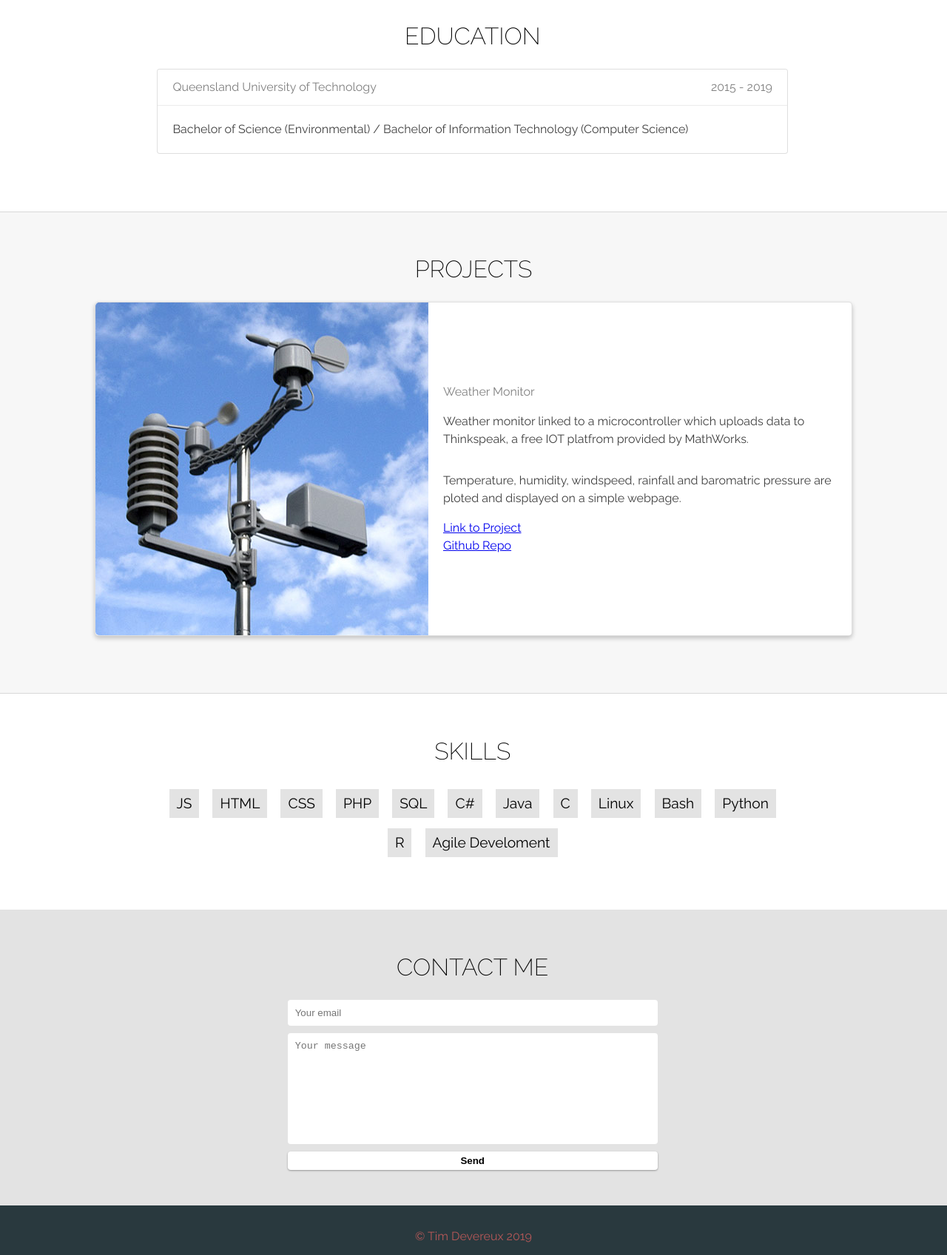
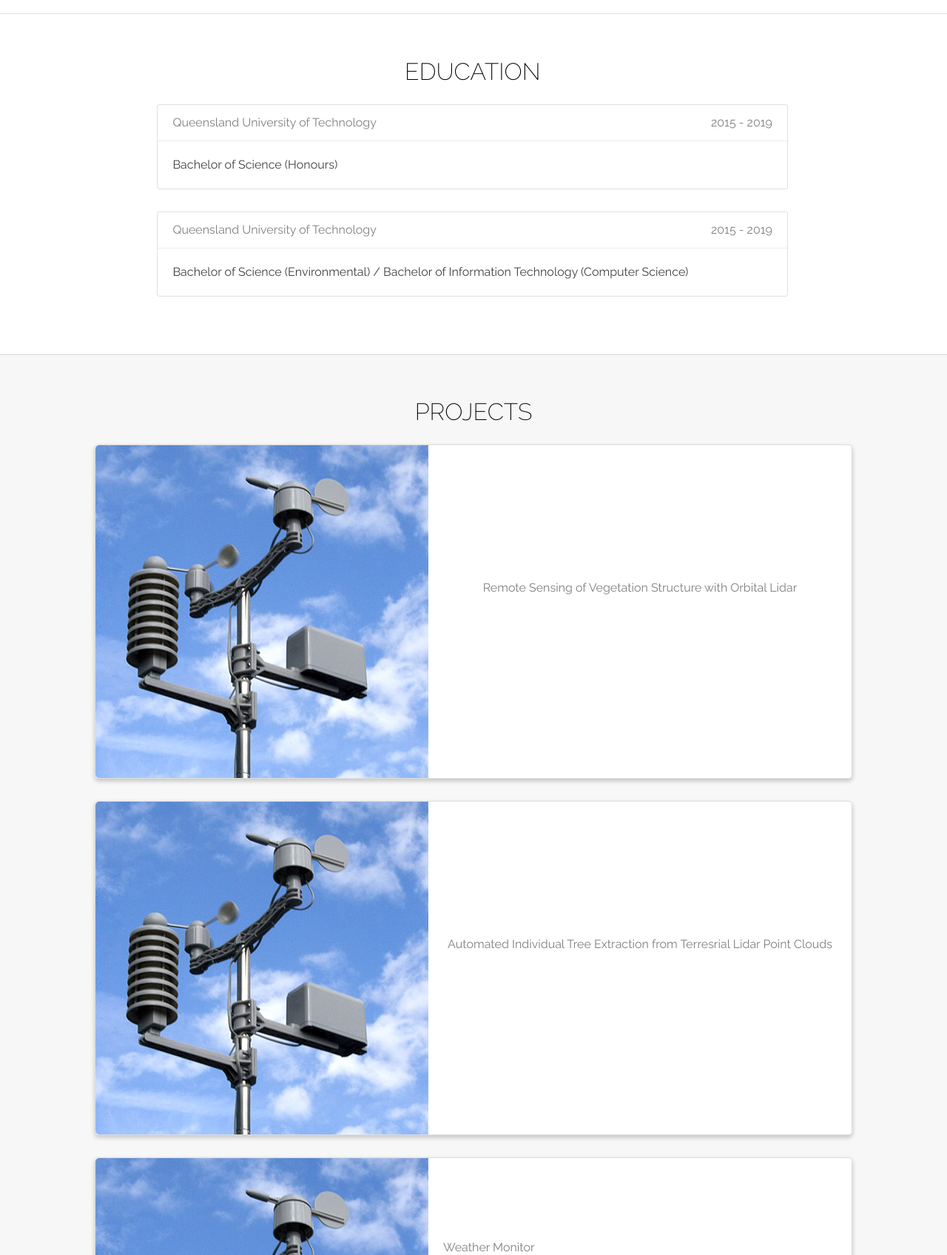
Before and after one commit to devereux-tim/devereux-tim.github.io, a plain HTML site: page index.html in a window 1280 px wide. Shown: the part 1103-2800 px from the top of the page at 74% size. Drawn offline with Linux system fonts and the light colour scheme.

Commit message:
Update index.html

```diff
--- a/index.html
+++ b/index.html
@@ -29,7 +29,7 @@
     <div class="jumbotron">
       <div class="jumbotron-text">
         <h1>Tim Devereux</h1>
-        <p>Software Developer in Brisbane, Australia.</p>
+        <p>Environmental Data Analyst in Brisbane, Australia.</p>
       </div>
       <div class="jumbotron-social">
         <ul class="ul-social">
@@ -39,6 +39,10 @@
           </li>
           <li class="li-social-links">
             <a class="social" href="https://www.linkedin.com/in/timothy-devereux/" target="_blank"><i class="fa fa-linkedin"
+                aria-hidden="true"></i></a>
+          </li>
+          <li class="li-social-links">
+            <a class="social" href="https://www.twitter.com/devereux_tim/" target="_blank"><i class="fa fa-twitter"
                 aria-hidden="true"></i></a>
           </li>
         </ul>
@@ -60,8 +64,8 @@
           <h2>About</h2>
         </div>
         <div class="content-body">
-          <p>I am in my final year of a dual degree in computer science and environmental science at QUT.</p>
-          <p>I am interesed in how sensor networks can be used to reduce environmental harm and increase efficiency and productivity in agricultural systems.</p>
+          <p>I am currenlty undertaking honours in remote sensing at QUT, where I recenlty completed degrees in Computer Science and Environmental Science. My research is focused on using orbital lidar and high performance computers to measure forest struture at massive scales.</p>
+          <p>I have also have an interest in how sensor networks can be used to reduce environmental harm and increase efficiency and productivity in agricultural systems.</p>
         </div>
       </div>
       <div class="side-content"></div>
@@ -108,6 +112,14 @@
               <h4>Queensland University of Technology<span class="job-title">2015 - 2019</span></h4>
             </div>
             <div class="card-content">
+              <p>Bachelor of Science (Honours)</p>
+            </div>
+          </div>
+          <div class="card">
+            <div class="card-header">
+              <h4>Queensland University of Technology<span class="job-title">2015 - 2019</span></h4>
+            </div>
+            <div class="card-content">
               <p>Bachelor of Science (Environmental) / Bachelor of Information Technology (Computer Science)</p>
             </div>
           </div>
@@ -127,6 +139,28 @@
         </div>
         <div class="content-body">
           <!-- CARD #1 -->
+          <div class="project-card">
+            <div class="project-image">
+              <img src="/images/weather_monitor.jpg">
+            </div>
+            <div class="project-content">
+              <h4>Remote Sensing of Vegetation Structure with Orbital Lidar</h4>
+              <p></p>
+              <p></p>
+            </div>
+          </div>
+          <!-- CARD #2 -->
+          <div class="project-card">
+            <div class="project-image">
+              <img src="/images/weather_monitor.jpg">
+            </div>
+            <div class="project-content">
+              <h4>Automated Individual Tree Extraction from Terresrial Lidar Point Clouds</h4>
+              <p></p>
+              <p></p>
+            </div>
+          </div>
+          <!-- CARD #3 -->
           <div class="project-card">
             <div class="project-image">
               <img src="/images/weather_monitor.jpg">
@@ -155,47 +189,18 @@
         </div>
         <div class="content-body">
           <ul class="ul-skills">
-            <li class="li-skills">JS</li>
-            <li class="li-skills">HTML</li>
-            <li class="li-skills">CSS</li>
-            <li class="li-skills">PHP</li>
-            <li class="li-skills">SQL</li>
-            <li class="li-skills">C#</li>
-            <li class="li-skills">Java</li>
-            <li class="li-skills">C</li>
-            <li class="li-skills">Linux</li>
+            <li class="li-skills">JavaScript</li>
+            <li class="li-skills">C/C++</li>
             <li class="li-skills">Bash</li>
             <li class="li-skills">Python</li>
             <li class="li-skills">R</li>
-            <li class="li-skills">Agile Develoment</li>
-
+            <li class="li-skills">Linux</li>
           </ul>
         </div>
       </div>
       <div class="side-content"></div>
     </div>
     <!-- END SKILLS -->
-
-    <!-- BEGIN CONTACT -->
-    <div class="row grey">
-      <div class="side-content"></div>
-      <div class="main-content">
-        <div class="content-header">
-          <a class="anchor" name="contact"></a>
-          <h2 class="black-text">Contact Me</h2>
-        </div>
-        <div class="contact content-body">
-          <form method="POST" action="https://formspree.io/devereux.tj@gmail.com">
-            <input type="hidden" name="_subject" value="Contact request from personal website" />
-            <input type="email" name="_replyto" placeholder="Your email" required>
-            <textarea name="message" placeholder="Your message" required></textarea>
-            <button type="submit">Send</button>
-          </form>
-        </div>
-      </div>
-      <div class="side-content"></div>
-    </div>
-    <!-- END CONTACT -->
 
     <!-- BEGIN FOOTER -->
     <div class="footer">
```
